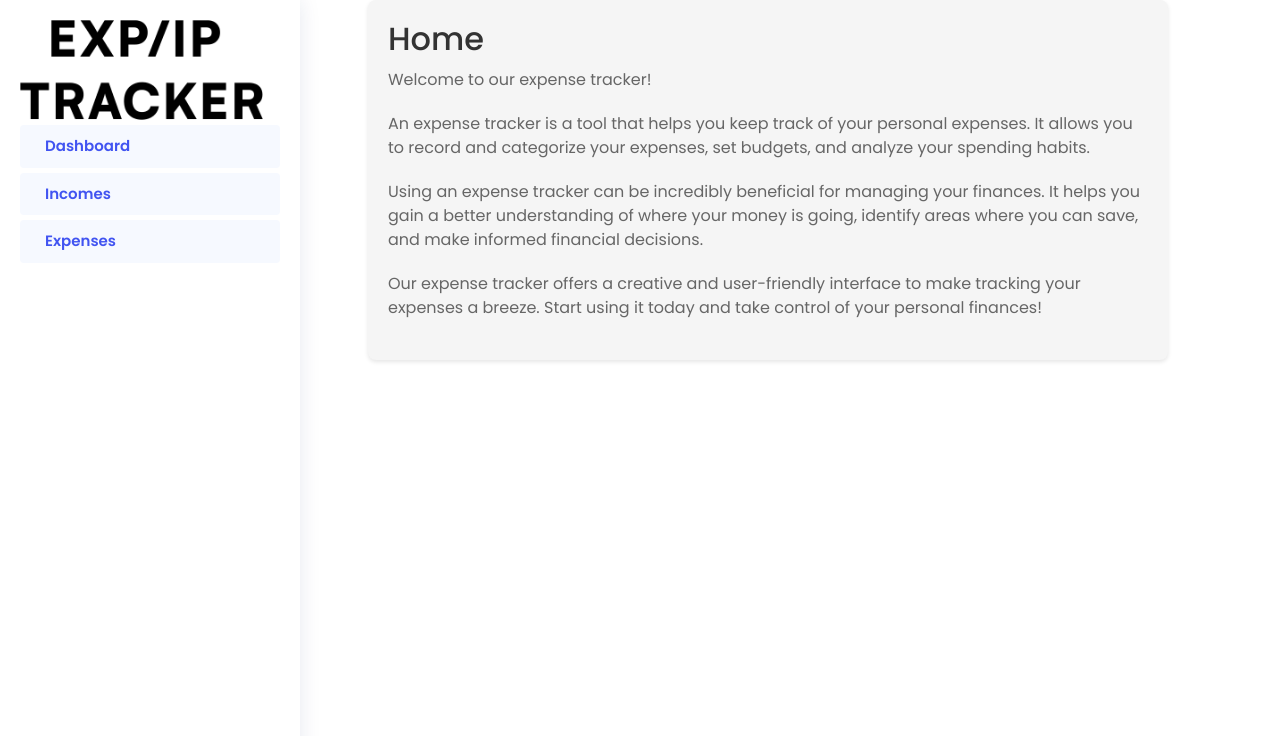
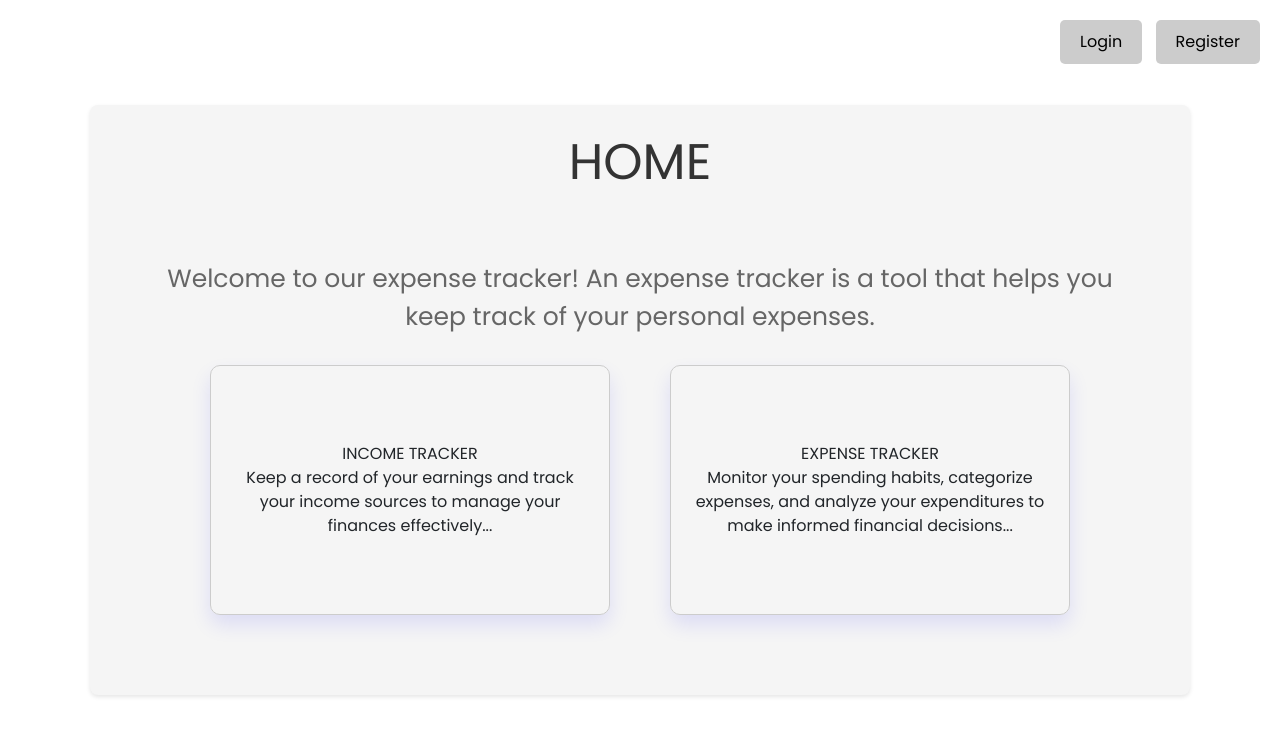
Before and after one commit to mezoa/front-110, a React (Vite) app: page / in a window 1280 px wide. Shown: the top 736 px of the page. Built offline with nearby package versions, Linux system fonts and the light colour scheme.

Commit message:
Initial Frontend

```diff
--- a/package.json
+++ b/package.json
@@ -15,6 +15,7 @@
     "apexcharts": "^3.45.0",
     "axios": "^1.6.2",
     "bootstrap": "^5.3.2",
+    "framer-motion": "^10.16.16",
     "react": "^18.2.0",
     "react-apexcharts": "^1.4.1",
     "react-charts": "^2.0.0-beta.7",
--- a/src/App.jsx
+++ b/src/App.jsx
@@ -1,5 +1,5 @@
 import React from 'react';
-import { BrowserRouter as Router, Routes, Route } from 'react-router-dom';
+import { BrowserRouter as Router, Routes, Route, useLocation } from 'react-router-dom';
 import './assets/css/app.css';
 import 'bootstrap/dist/css/bootstrap.min.css';
 import Home from './components/modules/home/home';
@@ -16,11 +16,23 @@ import Sidebar from './components/NavbarBars/Sidebar'; // Check this import path
 function App() {
   return (
     <Router>
+      <AppContent />
+    </Router>
+  );
+}
+
+function AppContent() {
+  const location = useLocation();
+  const hideSidebarFor = ['/login', '/register', '/'];
+
+  return (
     <div className="app-container">
+      {!hideSidebarFor.includes(location.pathname) && (
         <div className="sidebar-container">
           <Sidebar />
         </div>
-        <div className="route-container">
+      )}
+      <div className={`route-container ${hideSidebarFor.includes(location.pathname) ? 'center-content' : ''}`}>
         <Routes>
           <Route path="/" element={<Home />} />
           <Route path="/dashboard" element={<Dashboard />} />
@@ -34,7 +46,7 @@ function App() {
         </Routes>
       </div>
     </div>
-    </Router>
   );
 }
+
 export default App;
--- a/src/assets/css/app.css
+++ b/src/assets/css/app.css
@@ -62,23 +62,28 @@ svg {
 .min250{min-width: 250px !important;}
 .max250{max-width: 250px !important;}
 
+/*App.jsx*/
 #app {
     position: relative
 }
+
 .app-container {
     display: flex;
-    height: 100vh; /* Full height */
+    height: 100vh;
   }
-
   .sidebar-container {
-    flex: 0.2; /* 30% of the container width */
-    height: 100%;
-
+    flex: 2; /* 20% */
   }
 
   .route-container {
-    flex: 0.8; /* 70% of the container width */
-    overflow: auto; /* Add scroll if content overflows */
+    flex: 8; /* 80% */
+  }
+
+  .center-content {
+    display: flex;
+    justify-content: center;
+    align-items: center;
+    height: 100vh;
   }
 
 #main {
--- a/src/components/NavbarBars/Sidebar.css
+++ b/src/components/NavbarBars/Sidebar.css
@@ -160,3 +160,10 @@
   .sidebar-nav .nav-content a.active i {
     background-color: #4154f1;
   }
+
+  .logout-container {
+    position: absolute;
+    bottom: 0;
+    right: 0;
+    padding: 10px;
+  }
--- a/src/components/NavbarBars/Sidebar.jsx
+++ b/src/components/NavbarBars/Sidebar.jsx
@@ -1,6 +1,7 @@
 import React, { useState } from "react";
 import './Sidebar.css';
 import logoImage from '../../assets/img/iptracker.png';
+import LogoutIcon from "../../assets/icons/logouticon";
 
 const Sidebar = () => {
     const [incomesCollapsed, setIncomesCollapsed] = useState(false);
@@ -86,8 +87,14 @@ const Sidebar = () => {
                             </a>
                         </li>
                     </ul>
+                    <div className="logout-container">
+                        <a href="/">
+                            <LogoutIcon width="25px" height="25px" color="currentColor" />
+                        </a>
+                    </div>
                 </li>
             </ul>
+
         </div>
     );
 };
--- a/src/components/auth/login.jsx
+++ b/src/components/auth/login.jsx
@@ -1,4 +1,5 @@
 import React from 'react'
+
 
 const Login = () => {
   return (
--- a/src/components/auth/register.jsx
+++ b/src/components/auth/register.jsx
@@ -14,7 +14,7 @@ const Register = () => {
           <div onSubmit={handleSubmit} className="card pt-4">
             <div className="card-body">
               <div className="text-center mb-5">
-                <img src="..." className='img-fluid mb-4'/>
+                <img src="./../../assets/icons/usericon.jsx" className='img-fluid mb-4'/>
                 <h3>Register</h3>
                 <p>Please fill the form to Register</p>
               </div>
--- a/src/components/modules/home/home.css
+++ b/src/components/modules/home/home.css
@@ -1,22 +1,83 @@
-.container {
-    max-width: 800px;
-    margin: 0 auto;
+.homecontainer {
+  max-width: 1100px;
+  margin: 100px auto;
   padding: 20px;
   background-color: #f5f5f5;
   border-radius: 8px;
   box-shadow: 0 2px 4px rgba(0, 0, 0, 0.1);
+  display: flex;
+  justify-content: space-between;
+  align-items: flex-start;
+  flex-direction: row;
+  text-align: center;
 }
 
 .title {
-    font-size: 32px;
+  font-size: 50px;
   color: #333;
   margin-bottom: 10px;
+  text-align: center; /* Add this line */
 }
 
 .description {
-    font-size: 16px;
+  font-size: 25px;
   color: #666;
   margin-bottom: 20px;
+  text-align: center; /* Add this line */
 }
 
-  /* END: abpxx6d04wxr *
+.feature-card {
+  border: 1px solid #ccc;
+  padding: 20px;
+  margin: 10px;
+  border-radius: 10px;
+  box-shadow: 0 10px 20px #0303f81a;
+  width: 400px;
+  height: 250px;
+  display: flex;
+  flex-direction: column;
+  justify-content: center;
+  align-items: center;
+  text-align: center; /* Add this line */
+}
+
+.home {
+  width: 100%;
+  height: 100%;
+  background-color: var(--dark);
+  border-radius: 15px;
+  padding: 50px;
+  text-align: center; /* Add this line */
+}
+
+.features {
+  width: 100%;
+  display: flex;
+  flex-direction: row;
+  justify-content: space-evenly;
+}
+
+.auth-buttons {
+  position: absolute;
+  top: 20px;
+  right: 20px;
+  display: flex;
+  justify-content: space-between;
+  width: 200px;
+}
+
+.auth-button {
+  padding: 10px 20px;
+  background-color: #ccc;
+  color: black;
+  border: none;
+  border-radius: 5px;
+  cursor: pointer;
+  text-decoration: none;
+  font-size: 16px;
+  transition: background-color 0.3s ease;
+}
+
+.auth-button:hover {
+  background-color: #ccc;
+}
--- a/src/components/modules/home/home.jsx
+++ b/src/components/modules/home/home.jsx
@@ -1,15 +1,66 @@
 import React from 'react';
+import { motion } from 'framer-motion';
+import { Link } from 'react-router-dom';
 import './home.css';
 
 const Home = () => {
   return (
-    <div className="container">
-      <h1 className="title">Home</h1>
-      <p className="description">Welcome to our expense tracker!</p>
-      <p className="description">An expense tracker is a tool that helps you keep track of your personal expenses. It allows you to record and categorize your expenses, set budgets, and analyze your spending habits.</p>
-      <p className="description">Using an expense tracker can be incredibly beneficial for managing your finances. It helps you gain a better understanding of where your money is going, identify areas where you can save, and make informed financial decisions.</p>
-      <p className="description">Our expense tracker offers a creative and user-friendly interface to make tracking your expenses a breeze. Start using it today and take control of your personal finances!</p>
-    </div>
+    <>
+      <motion.div
+        className="homecontainer"
+        initial={{ opacity: 0, scale: 0.95 }}
+        animate={{ opacity: 1, scale: 1 }}
+        transition={{ duration: 0.3 }}
+      >
+        <div className="wrapper">
+          <div className="component-title">
+            <div>
+              <div className="indicator"></div>
+              <div className="title">HOME</div>
+            </div>
+          </div>
+          {/* Add buttons for login and register redirections */}
+          <div className="auth-buttons">
+            <Link to="/login">
+              <button className="auth-button">Login</button>
+            </Link>
+            <Link to="/register">
+              <button className="auth-button">Register</button>
+            </Link>
+          </div>
+          <div className="home">
+            <motion.div
+              initial={{ opacity: 0, y: 50 }}
+              animate={{ opacity: 1, y: 0 }}
+              transition={{ duration: 0.3, delay: 0.1 }}
+            >
+              <p className="description">
+                Welcome to our expense tracker! An expense tracker is a tool that helps you keep track of your personal expenses.
+              </p>
+            </motion.div>
+            <motion.div
+              initial={{ opacity: 0, y: 50 }}
+              animate={{ opacity: 1, y: 0 }}
+              transition={{ duration: 0.3, delay: 0.2 }}
+              className="features"
+            >
+              <div className="feature-card">
+                <span>INCOME TRACKER</span>
+                <span>
+                  Keep a record of your earnings and track your income sources to manage your finances effectively...
+                </span>
+              </div>
+              <div className="feature-card">
+                <span>EXPENSE TRACKER</span>
+                <span>
+                  Monitor your spending habits, categorize expenses, and analyze your expenditures to make informed financial decisions...
+                </span>
+              </div>
+            </motion.div>
+          </div>
+        </div>
+      </motion.div>
+    </>
   );
 };
 
```
Also changed, not shown: 1 other file (tests, documents, lock files or other folders). Lines whose indentation alone changed are shown as unchanged.
